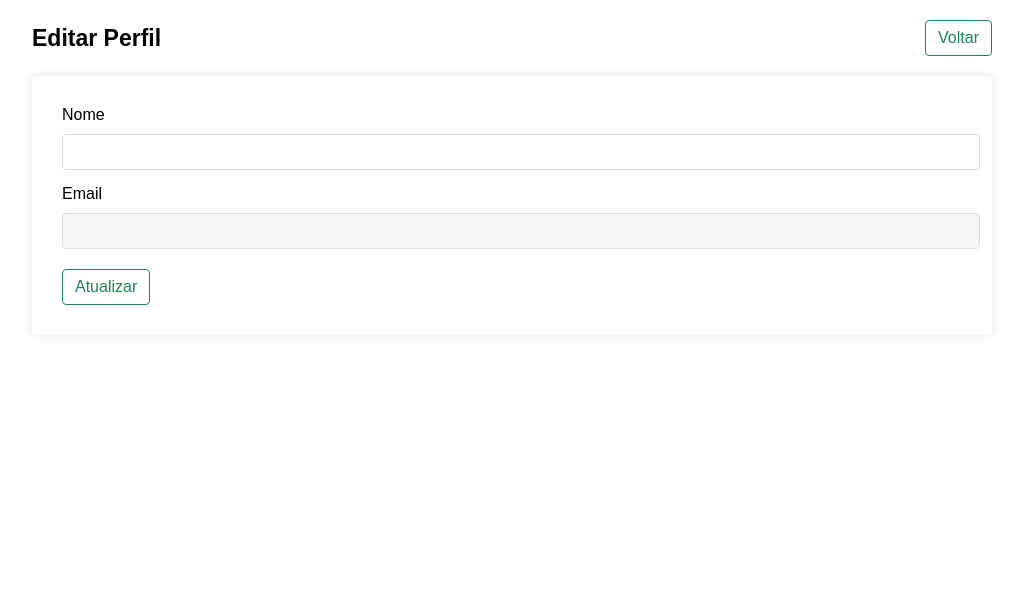
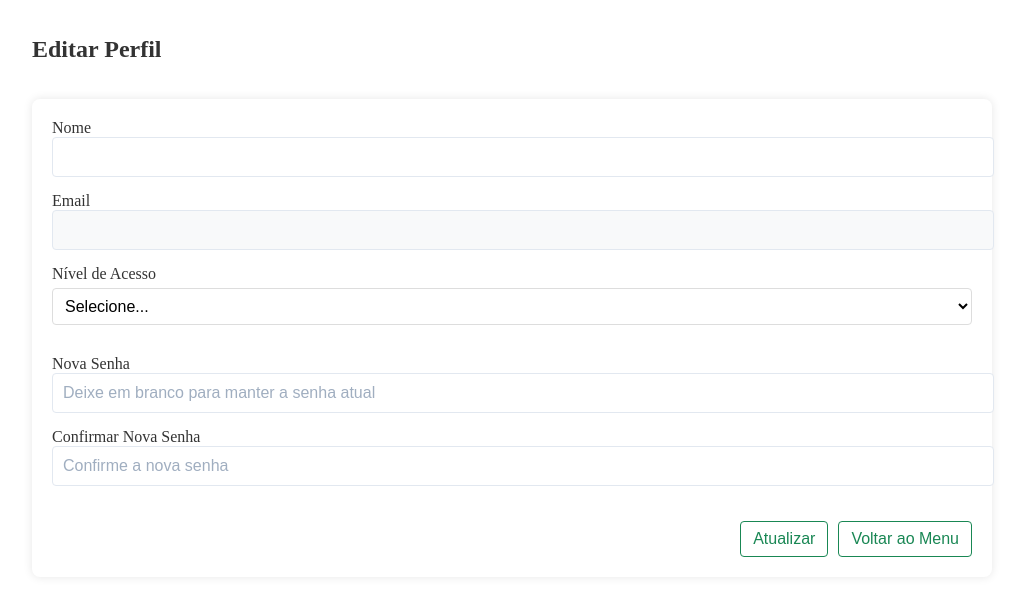
Before and after one commit to cronosmax13/B2-banco-dados, a React (Create React App) app in the folder front-end/: page /perfil in a window 1280 px wide. Shown: the top 596 px of the page, without its empty margins (128-1153 px from the left). Built offline with nearby package versions, Linux system fonts and the light colour scheme.

Commit message:
versão 1.0 finalizada

```diff
--- a/front-end/src/pages/AlterarSenha/styles.js
+++ b/front-end/src/pages/AlterarSenha/styles.js
@@ -65,19 +65,11 @@ export const BotaoAcao = styled.button`
   cursor: pointer;
   font-size: 16px;
   transition: all 0.3s;
+  margin-left: 10px;
 
   &:hover {
     background-color: #198754;
     color: #fff;
-  }
-
-  &[type="submit"] {
-    background-color: #198754;
-    color: #fff;
-
-    &:hover {
-      background-color: #146c43;
-    }
   }
 `;
 
--- a/front-end/src/pages/EditarPerfil/index.js
+++ b/front-end/src/pages/EditarPerfil/index.js
@@ -11,6 +11,9 @@ import {
   BotaoAcao,
   AlertSuccess,
   AlertDanger,
+  FormGroup,
+  Select,
+  ButtonContainer,
 } from "./styles";
 
 const EditarPerfil = () => {
@@ -18,6 +21,9 @@ const EditarPerfil = () => {
   const [usuario, setUsuario] = useState({
     nome: "",
     email: "",
+    nivel_acesso: "",
+    senha: "",
+    confirmar_senha: "",
   });
 
   const [status, setStatus] = useState({
@@ -26,21 +32,30 @@ const EditarPerfil = () => {
   });
 
   useEffect(() => {
-    // Carrega os dados do usuário do localStorage
     const storedUser = localStorage.getItem("@Authuser");
     if (storedUser) {
       const userData = JSON.parse(storedUser);
-      // Como o localStorage armazena um array com um único usuário
       const user = Array.isArray(userData) ? userData[0] : userData;
       setUsuario({
         nome: user.nome || "",
         email: user.email || "",
+        nivel_acesso: user.nivel_acesso || "",
+        senha: "",
+        confirmar_senha: "",
       });
     }
   }, []);
 
   const handleSubmit = async (e) => {
     e.preventDefault();
+
+    if (usuario.senha && usuario.senha !== usuario.confirmar_senha) {
+      setStatus({
+        type: "erro",
+        mensagem: "As senhas não conferem!",
+      });
+      return;
+    }
 
     try {
       const response = await fetch("http://localhost:8000/usuarios/perfil", {
@@ -51,6 +66,8 @@ const EditarPerfil = () => {
         body: JSON.stringify({
           email: usuario.email,
           nome: usuario.nome,
+          nivel_acesso: usuario.nivel_acesso,
+          senha: usuario.senha || undefined,
         }),
       });
 
@@ -67,12 +84,12 @@ const EditarPerfil = () => {
           mensagem: "Perfil atualizado com sucesso!",
         });
 
-        // Atualiza os dados no localStorage
         const storedUser = JSON.parse(localStorage.getItem("@Authuser"));
         if (storedUser) {
           const updatedUser = {
             ...storedUser[0],
             nome: usuario.nome,
+            nivel_acesso: usuario.nivel_acesso,
           };
           localStorage.setItem("@Authuser", JSON.stringify([updatedUser]));
         }
@@ -93,7 +110,6 @@ const EditarPerfil = () => {
     <Container>
       <ConteudoTitulo>
         <Titulo>Editar Perfil</Titulo>
-        <BotaoAcao onClick={() => history.push("/menu")}>Voltar</BotaoAcao>
       </ConteudoTitulo>
 
       {status.type === "erro" && <AlertDanger>{status.mensagem}</AlertDanger>}
@@ -113,18 +129,52 @@ const EditarPerfil = () => {
           </div>
           <div>
             <Label>Email</Label>
+            <Input type="email" value={usuario.email} disabled />
+          </div>
+          <FormGroup>
+            <Label>Nível de Acesso</Label>
+            <Select
+              value={usuario.nivel_acesso}
+              onChange={(e) =>
+                setUsuario({ ...usuario, nivel_acesso: e.target.value })
+              }
+            >
+              <option value="">Selecione...</option>
+              <option value="admin">Administrador</option>
+              <option value="usuario">Usuário</option>
+            </Select>
+          </FormGroup>
+          <div>
+            <Label>Nova Senha</Label>
             <Input
-              type="email"
-              value={usuario.email}
+              type="password"
+              value={usuario.senha}
               onChange={(e) =>
-                setUsuario({ ...usuario, email: e.target.value })
+                setUsuario({ ...usuario, senha: e.target.value })
               }
-              disabled
+              placeholder="Deixe em branco para manter a senha atual"
             />
           </div>
-          <div className="button-container">
+          <div>
+            <Label>Confirmar Nova Senha</Label>
+            <Input
+              type="password"
+              value={usuario.confirmar_senha}
+              onChange={(e) =>
+                setUsuario({ ...usuario, confirmar_senha: e.target.value })
+              }
+              placeholder="Confirme a nova senha"
+            />
+          </div>
+          <ButtonContainer>
             <BotaoAcao type="submit">Atualizar</BotaoAcao>
-          </div>
+            <BotaoAcao
+              className="outline"
+              onClick={() => history.push("/menu")}
+            >
+              Voltar ao Menu
+            </BotaoAcao>
+          </ButtonContainer>
         </Form>
       </ConteudoForm>
     </Container>
--- a/front-end/src/pages/EditarPerfil/styles.js
+++ b/front-end/src/pages/EditarPerfil/styles.js
@@ -14,50 +14,53 @@ export const ConteudoTitulo = styled.div`
 `;
 
 export const Titulo = styled.h1`
-  font-size: 23px;
-  font-family: sans-serif;
-  margin: 0;
+  font-size: 24px;
+  color: #333;
 `;
 
 export const ConteudoForm = styled.div`
-  max-width: 960px;
-  padding: 10px 30px;
   background-color: #fff;
-  border-radius: 4px;
+  padding: 20px;
+  border-radius: 8px;
   box-shadow: 0 0 10px rgba(0, 0, 0, 0.1);
 `;
 
 export const Form = styled.form`
-  margin: 20px auto;
-
-  div {
-    margin-bottom: 15px;
-  }
-
-  .button-container {
-    margin-top: 20px;
-    display: flex;
-    gap: 10px;
-  }
+  display: flex;
+  flex-direction: column;
+  gap: 15px;
 `;
 
 export const Label = styled.label`
-  display: block;
+  font-size: 16px;
+  color: #333;
   margin-bottom: 5px;
-  font-family: sans-serif;
 `;
 
 export const Input = styled.input`
   width: 100%;
-  padding: 8px;
-  border: 1px solid #ddd;
+  padding: 10px;
+  border: 1px solid #e2e8f0;
   border-radius: 4px;
   font-size: 16px;
-  margin-top: 5px;
+  transition: all 0.3s ease;
+  background-color: #fff;
+  color: #4a5568;
+
+  &:focus {
+    outline: none;
+    border-color: #198754;
+    box-shadow: 0 0 0 2px rgba(25, 135, 84, 0.1);
+  }
 
   &:disabled {
-    background-color: #f5f5f5;
+    background-color: #f8f9fa;
     cursor: not-allowed;
+    border-color: #e2e8f0;
+  }
+
+  &::placeholder {
+    color: #a0aec0;
   }
 `;
 
@@ -92,3 +95,30 @@ export const AlertDanger = styled.div`
   border-radius: 4px;
   margin: 10px 0;
 `;
+
+export const FormGroup = styled.div`
+  margin-bottom: 15px;
+`;
+
+export const Select = styled.select`
+  width: 100%;
+  padding: 8px;
+  border: 1px solid #ddd;
+  border-radius: 4px;
+  font-size: 16px;
+  margin-top: 5px;
+  background-color: white;
+
+  &:focus {
+    outline: none;
+    border-color: #198754;
+    box-shadow: 0 0 0 2px rgba(25, 135, 84, 0.25);
+  }
+`;
+
+export const ButtonContainer = styled.div`
+  display: flex;
+  gap: 10px;
+  justify-content: flex-end;
+  margin-top: 20px;
+`;
--- a/front-end/src/pages/Produtos/index.js
+++ b/front-end/src/pages/Produtos/index.js
@@ -11,6 +11,9 @@ import {
   AlertSuccess,
   AlertDanger,
   Titulo,
+  BotaoCadastrar,
+  BotaoSair,
+  BotaoVoltar,
 } from "./styles";
 
 export const Produtos = () => {
@@ -20,6 +23,11 @@ export const Produtos = () => {
     type: "",
     mensagem: "",
   });
+
+  const handleLogout = () => {
+    localStorage.removeItem("@Authuser");
+    history.push("/login");
+  };
 
   const getProdutos = async () => {
     try {
@@ -70,15 +78,12 @@ export const Produtos = () => {
       <ConteudoTitulo>
         <Titulo>Listar Produtos</Titulo>
         <div>
-          <ButtonSuccess onClick={() => history.push("/cadastrar")}>
+          <BotaoCadastrar onClick={() => history.push("/cadastrar")}>
             Cadastrar
-          </ButtonSuccess>
-          <ButtonDanger onClick={() => history.push("/login")}>
-            Sair
-          </ButtonDanger>
-          <ButtonPrimary onClick={() => history.push("/menu")}>
+          </BotaoCadastrar>
+          <BotaoVoltar onClick={() => history.push("/menu")}>
             Voltar ao menu
-          </ButtonPrimary>
+          </BotaoVoltar>
         </div>
       </ConteudoTitulo>
 
--- a/front-end/src/pages/Produtos/styles.js
+++ b/front-end/src/pages/Produtos/styles.js
@@ -151,3 +151,54 @@ export const Table = styled.table`
     background-color: #f5f5f5;
   }
 `;
+
+export const BotaoCadastrar = styled.button`
+  background-color: #fff;
+  color: #198754;
+  padding: 8px 12px;
+  border: 1px solid #198754;
+  border-radius: 4px;
+  cursor: pointer;
+  font-size: 16px;
+  margin-right: 8px;
+  transition: all 0.3s;
+
+  &:hover {
+    background-color: #198754;
+    color: #fff;
+  }
+`;
+
+export const BotaoSair = styled.button`
+  background-color: #fff;
+  color: #4a5568;
+  padding: 8px 12px;
+  border: 1px solid #4a5568;
+  border-radius: 4px;
+  cursor: pointer;
+  font-size: 16px;
+  margin-right: 8px;
+  transition: all 0.3s;
+
+  &:hover {
+    background-color: #4a5568;
+    color: #fff;
+  }
+`;
+
+export const BotaoVoltar = styled.button`
+  background-color: #fff;
+  color: #198754;
+  padding: 8px 12px;
+  border: 1px solid #198754;
+  border-radius: 4px;
+  cursor: pointer;
+  font-size: 16px;
+  margin-right: 8px;
+  transition: all 0.3s;
+
+  &:hover {
+    background-color: #198754;
+    color: #fff;
+  }
+`;
```
Also changed, not shown: 2 other files (tests, documents, lock files or other folders).
